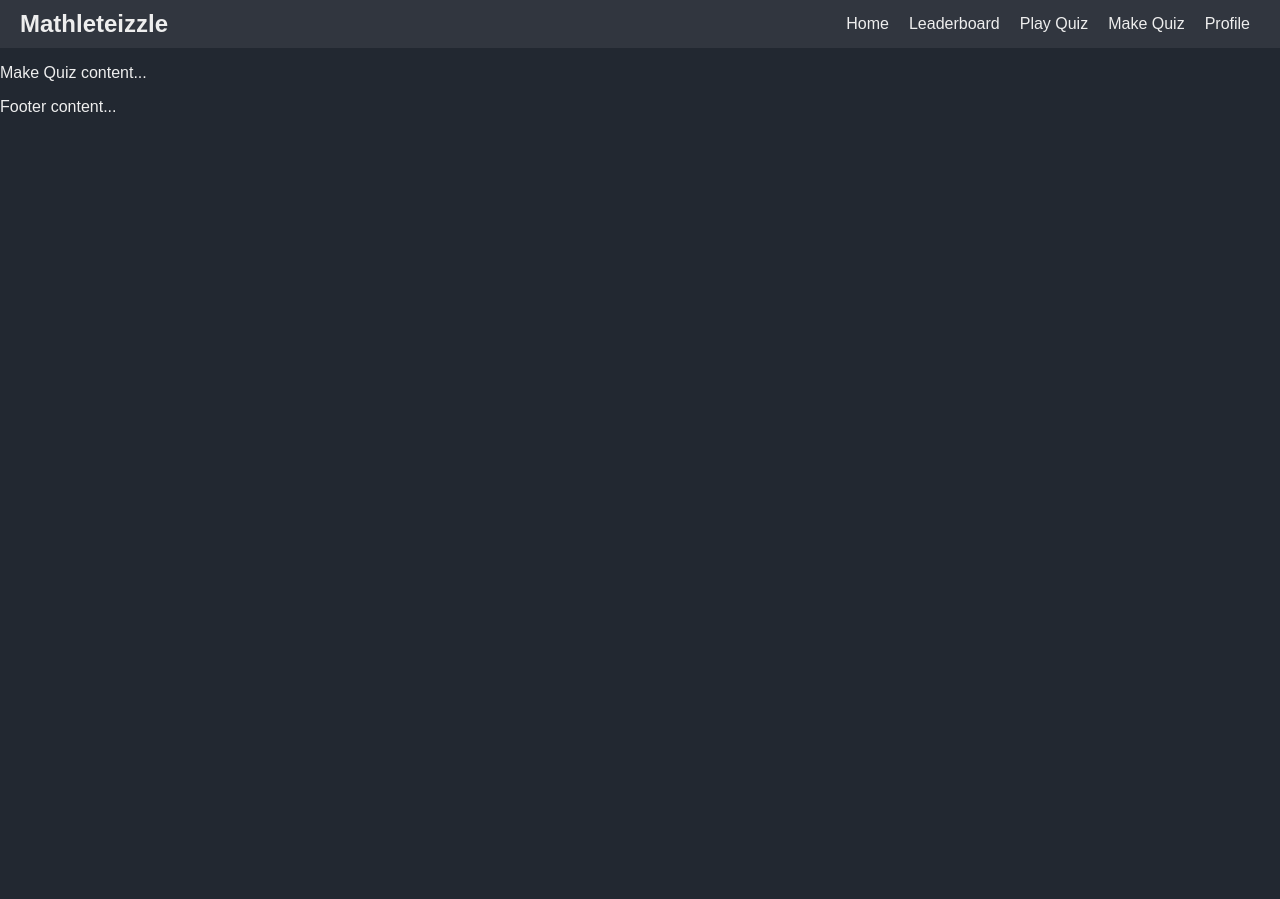
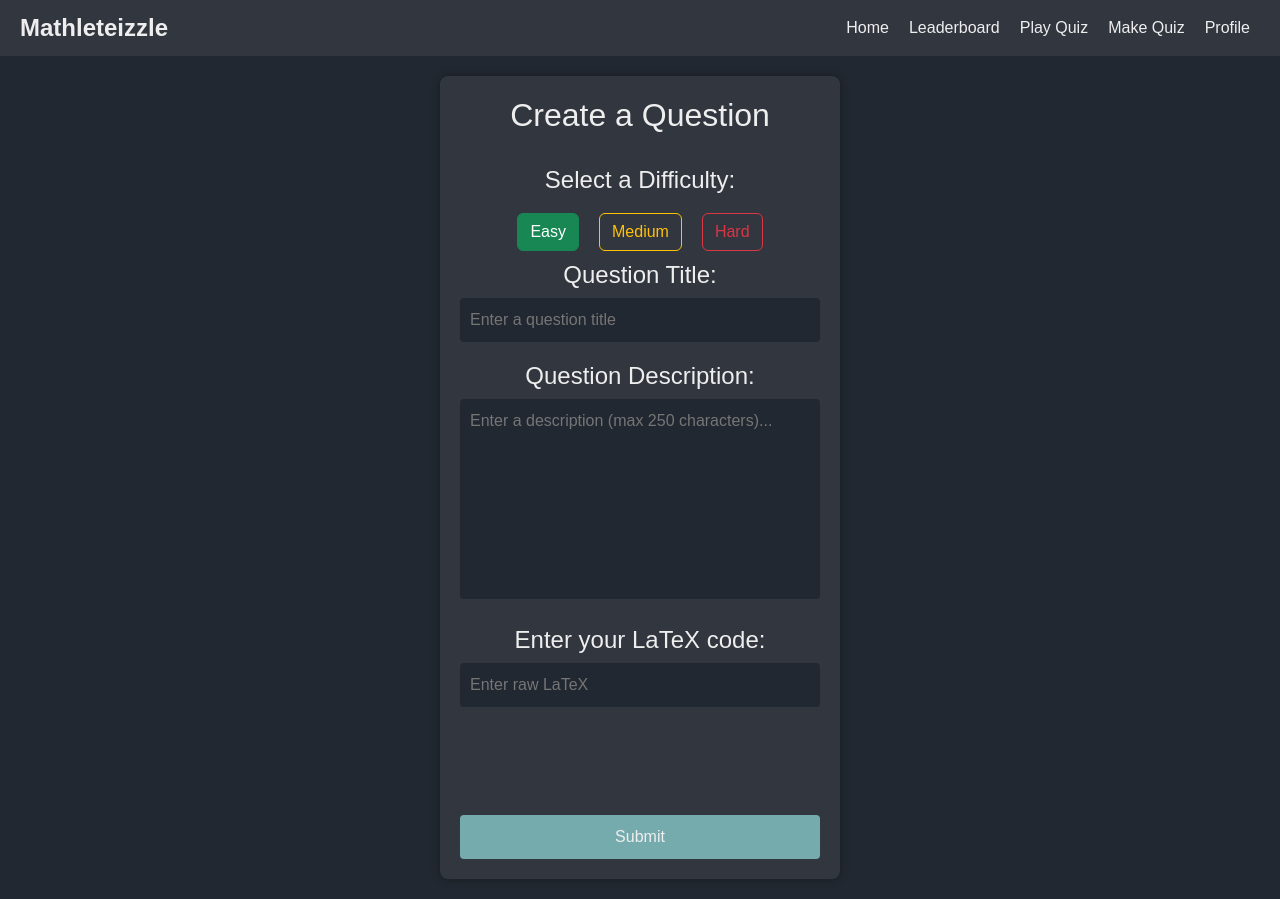
Before and after one commit to just1mitch/MathleeTeX, a Flask app: page /create in a window 1280 px wide. Before the commit the page ends 112 px from the top, so only its background shows below. Run offline with Flask 3, Linux system fonts and the light colour scheme; the visitor is signed in with stand-in values (Sample User, id 1).

Commit message:
Created UI for creating questions, and began the backend handling of the inputs. Difficulty radio buttons are still not passed to the WTForm, due to an incompatibility with WTForms and Bootstrap 5 radio buttons (will need further investigation to a workaround)

```diff
--- a/app/models.py
+++ b/app/models.py
@@ -2,7 +2,7 @@ from app import db
 from datetime import datetime
 from flask_login import UserMixin
 from flask_wtf import FlaskForm
-from wtforms import StringField, PasswordField, SubmitField, BooleanField, EmailField
+from wtforms import StringField, PasswordField, SubmitField, BooleanField, EmailField, RadioField
 from wtforms.validators import DataRequired, Length, Email, EqualTo, Regexp, ValidationError
 
 
@@ -21,6 +21,13 @@ class SignupForm(FlaskForm):
     createpassword = PasswordField('Password:', validators=[DataRequired(), Length(min=8)])
     confirmpassword = PasswordField('Repeat Password', validators=[DataRequired(), EqualTo('createpassword')])
 
+# This class if for formatting/validating Creating Question input - difficulty, title, description, code
+# Note: WTForms' RadioField is not compatible with Bootstrap 5 radio buttons, due to the buttons being rendered
+# in the 'label' of the button via bootstrap. Therefore, difficulty buttons need to be handled manually
+class QuestionForm(FlaskForm):
+    title = StringField('Title:', validators=[DataRequired(), Length(min=1, max=50)])
+    description = StringField('Description:', validators=[DataRequired(), Length(min=1, max=250)])
+    code = StringField('Code:', validators=[DataRequired()])
 
 # This table is for storing user information - username, email, password, sign up date, and points
 class users(UserMixin, db.Model):
--- a/app/routes.py
+++ b/app/routes.py
@@ -2,7 +2,7 @@ from flask import render_template, request, redirect, url_for, jsonify, flash
 from flask_login import login_required, current_user, logout_user
 from flask_login import login_user
 from app import app, db
-from app.models import users, questions, user_answers, comments, LoginForm, SignupForm
+from app.models import users, questions, user_answers, comments, LoginForm, SignupForm, QuestionForm
 from sqlalchemy import inspect
 
 @app.route('/')
@@ -71,13 +71,6 @@ def logout():
 def play_quiz():
     return render_template("playQuiz.html")
 
-@app.route('/create')
-@login_required
-def make_quiz():
-    return render_template("makeQuiz.html")
-
-
-
 @app.route('/list_tables')
 def list_tables():
     inspector = inspect(db.engine)
@@ -106,14 +99,22 @@ def list_users():
         })
     return jsonify(user_array)
 
-@app.route('/create', methods=["GET"])
+@app.route('/create', methods=["GET", "POST"])
 def create():
-    return(render_template('create_question.html'))
-
-@app.route('/create', methods=["POST"])
-def create_question():
-    print("received POST")
-    return
+    question_form = QuestionForm()
+    if question_form.validate_on_submit():
+        # difficulty = question_form.difficulty.data
+        # print(difficulty)
+        title = question_form.title.data
+        print(title)
+        description = question_form.description.data
+        print(description)
+        code = question_form.code.data
+        print(code)
+        return jsonify([title, description, code])
+    else:
+        print(question_form.errors)
+    return(render_template('create_question.html', question_form=question_form))
 
 @app.route('/leaderboard')
 def leaderboard():
--- a/app/static/CSS/style.css
+++ b/app/static/CSS/style.css
@@ -50,8 +50,28 @@ nav a:hover {
   border-radius: 8px;
   box-shadow: 0 0 10px rgba(0, 0, 0, 0.3);
 }
-h2 {
+
+h2, h4 {
   text-align: center;
+}
+
+.large-text-box {
+  height: 200px;
+  resize: none;
+}
+
+.radio-group {
+  display: flex;
+  justify-content: center;
+  padding: 10px 30%;
+}
+
+.radio-group label {
+  margin: 0px 10px;
+}
+
+.katex-display {
+  overflow-x: auto;
 }
 
 .switch-container {
@@ -122,16 +142,21 @@ input:checked + .slider:before {
   cursor: pointer;
   text-align: center;
 }
+
 .form-group {
   margin-bottom: 20px;
 }
+
 .remember {
   display: flex;
 }
+
 label {
   display: block;
   margin-bottom: 5px;
 }
+
+textarea,
 input[type="text"],
 input[type="email"],
 input[type="password"] {
@@ -143,6 +168,7 @@ input[type="password"] {
   background-color: #222831;
   color: #EEEEEE;
 }
+
 /* Hide the default checkbox */
 input[type="checkbox"] {
 display: none;
@@ -194,6 +220,7 @@ input[type="submit"] {
   color: #EEEEEE;
   cursor: pointer;
 }
+
 input[type="submit"]:hover {
   background-color: #222831;
 }
@@ -208,3 +235,8 @@ input[type="submit"]:hover {
 .error-section p.success {
   color: #76ABAE;
 }
+
+.katex-error-section {
+  color: #ff8989;
+  font-size: small;
+}
--- /dev/null
+++ b/app/static/JavaScript/create_question.js
@@ -0,0 +1,29 @@
+$('#code').on('keyup', function() {
+    try {
+        katex.render($(this).val(), document.getElementById('katexdyna'), {throwOnError: false})
+        // Also render to string - if there are errors, will catch and display underneath the rendered text
+        katex.renderToString($(this).val())
+        $('#katexErrorCode').css('display', 'none');
+    }
+    catch (e) {
+        if (e instanceof katex.ParseError) {
+            $('#katexErrorCode').html(e.message);
+            $('#katexErrorCode').css('display', 'block');
+        }
+    }
+})
+
+// $('#submit-question').submit(function() {
+//     var $errorContainer = $(this).find(".error-section");
+//     $errorContainer.empty();
+//     const difficultyId = $("input[name='difficulty']:checked").attr('id');
+//     let difficulty = $("label[for='" + difficultyId + "']").text();
+//     const title = $("#title").val().trim();
+//     const description = $("#description").val().trim();
+//     const code = $("#code").val().trim();
+//     let leng = title.length
+//     if(title.length > 50 | description.length > 250 | code.length > 250) {
+//         return false;
+//     }
+//     return true;
+// });
--- a/app/static/JavaScript/login_script.js
+++ b/app/static/JavaScript/login_script.js
@@ -63,6 +63,7 @@ $(document).ready(function() {
         }
         return validUser && validPwd && validConfirm;
     });
+
     $('#createpassword').on('input', function() {
         updatePasswordValidation($(this).val().trim()); // Validate in real-time as user types
     });
--- a/app/templates/base.html
+++ b/app/templates/base.html
@@ -4,6 +4,8 @@
   <meta charset="UTF-8">
   <meta name="viewport" content="width=device-width, initial-scale=1.0">
   <title>{% block title %}Mathleteizzle{% endblock %}</title>
+  {% block head %}
+  {% endblock %}
   <link rel="stylesheet" href="{{ url_for('static', filename='CSS/style.css') }}">
 </head>
 <body>
@@ -13,7 +15,7 @@
       <a href="{{ url_for('index') }}">Home</a>
       <a href="{{ url_for('leaderboard') }}">Leaderboard</a>
       <a href="{{ url_for('play_quiz') }}">Play Quiz</a>
-      <a href="{{url_for('make_quiz') }}">Make Quiz</a>
+      <a href="{{url_for('create') }}">Make Quiz</a>
       <!-- Display a link to the login page if the user is authenticated: otherwise display a link to the user's profile page -->
       {% if current_user.is_authenticated %}
         <a href="{{url_for('profile') }}">Profile</a>
--- a/app/templates/create_question.html
+++ b/app/templates/create_question.html
@@ -1,11 +1,7 @@
-<!DOCTYPE html>
-<html lang="en">
-<head>
-    <meta charset="UTF-8">
-    <meta name="viewport" content="width=device-width, initial-scale=1.0">
-    <title>Document</title>
-    <link rel="stylesheet" href="../static/style.css">
+{% extends "base.html" %}
+{% block title %}Make a Quiz{% endblock %}
 
+{% block head %}
     <!-- Bootstrap CSS -->
     <link href="https://cdn.jsdelivr.net/npm/bootstrap@5.3.3/dist/css/bootstrap.min.css" rel="stylesheet" integrity="sha384-QWTKZyjpPEjISv5WaRU9OFeRpok6YctnYmDr5pNlyT2bRjXh0JMhjY6hW+ALEwIH" crossorigin="anonymous">
 
@@ -32,29 +28,44 @@
         onload="renderMathInElement(document.body);">
     </script>
 
-    <script src="https://code.jquery.com/jquery-3.7.1.min.js"></script>
-</head>
-<body>
-    <header>
-        <div class="logo">Mathleteizzle</div>
-        <nav>
-          <a href="{{url_for('home')}}">Home</a>
-          <a href="{{url_for('leaderboard')}}">Leaderboard</a>
-          <a href="#">Play Quiz</a>
-          <a href="{{url_for('create_question')}}">Create Quiz</a>
-          <a href="{{url_for('login_signup')}}">Login</a>
-        </nav>
-    </header>
-    <div class="container" id="question-form">
-        <h2>Create a Question</h2>
-        <form action="/create_question" method="post">
-            <input type="radio" class="btn-check" id="difficulty-easy" checked>
-            <label class="btn" for="difficulty-easy">Easy</label>
-            <input type="radio" class="btn-check" id="difficulty-medium" checked>
-            <label class="btn" for="difficulty-medium">Medium</label>
-            <input type="radio" class="btn-check" id="difficulty-hard" checked>
-            <label class="btn" for="difficulty-hard">Hard</label>
-        </form>
-    </div>
-</body>
-</html>
+    <script src="https://code.jquery.com/jquery-3.4.1.slim.min.js" integrity="sha384-J6qa4849blE2+poT4WnyKhv5vZF5SrPo0iEjwBvKU7imGFAV0wwj1yYfoRSJoZ+n" crossorigin="anonymous"></script>
+    <script src="https://cdn.jsdelivr.net/npm/bootstrap@5.0.2/dist/js/bootstrap.bundle.min.js" integrity="sha384-MrcW6ZMFYlzcLA8Nl+NtUVF0sA7MsXsP1UyJoMp4YLEuNSfAP+JcXn/tWtIaxVXM" crossorigin="anonymous"></script>
+{% endblock %}
+
+{% block body %}
+<div class="container" id="question-form">
+    <h2>Create a Question</h2>
+    <form action="{{ url_for('create') }}" id="submit-question" method="post">
+        {{ question_form.hidden_tag() }}
+        <br><h4>Select a Difficulty:</h4>
+        <div class="radio-group">
+            <input type="radio" class="btn-check" name="difficulty" id="difficulty-easy" checked required>
+            <label class="btn btn-outline-success" for="difficulty-easy">Easy</label>
+
+            <input type="radio" class="btn-check" name="difficulty" id="difficulty-medium"  value="Medium">
+            <label class="btn btn-outline-warning" for="difficulty-medium">Medium</label>
+
+            <input type="radio" class="btn-check" name="difficulty" id="difficulty-hard"  value="Hard">
+            <label class="btn btn-outline-danger" for="difficulty-hard">Hard</label>
+        </div>
+        <div class="form-group">
+            <h4>Question Title:</h2>
+            <input type="text" id="title" name="title" placeholder="Enter a question title" required>
+        </div>
+        <div class="form-group">
+            <h4>Question Description:</h2>
+            <textarea class="large-text-box" id="description" name="description" maxlength="250" placeholder="Enter a description (max 250 characters)... " required></textarea>
+        </div>
+        <h4>Enter your LaTeX code:</h4>
+        <div class="form-group">
+            <input type="text" id="code" name="code" autocomplete="off" placeholder="Enter raw LaTeX" required>
+            <br><br><h2 class="katex-display" id="katexdyna"></h2><p class="katex-display katex-error-section" id="katexErrorCode"></p>
+        </div>
+        <input id="questionSubmit" type="submit" value="Submit">
+    </form>
+</div>
+<script src="..\static\JavaScript\create_question.js"></script>
+{% endblock %}
+
+{% block footer %}
+{% endblock %}
--- a/app/templates/makeQuiz.html
+++ /dev/null
@@ -1,10 +0,0 @@
-{% extends "base.html" %}
-{% block title %}Make a Quiz{% endblock %}
-
-{% block body %}
-<p>Make Quiz content...</p>
-{% endblock %}
-
-{% block footer %}
-<p>Footer content...</p>
-{% endblock %}
```
Also changed, not shown: app/templates/login_signup.html (added, +94 -0 lines).
